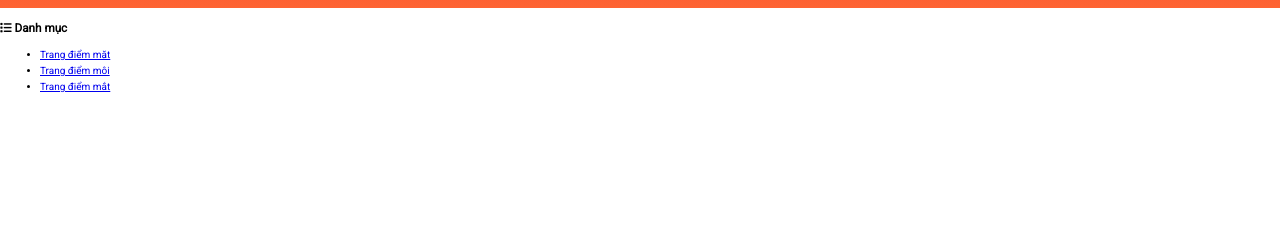
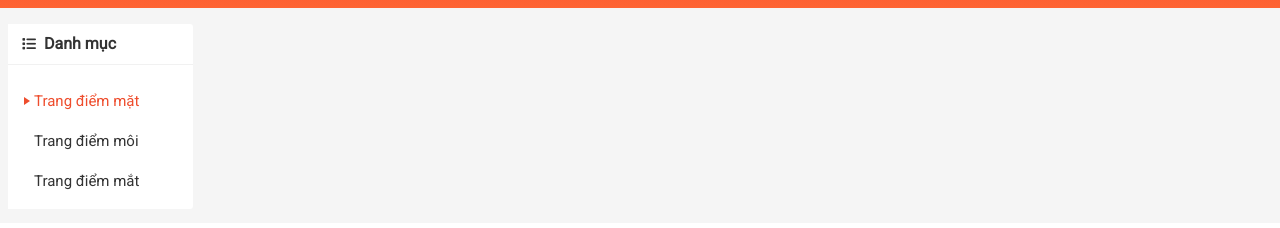
Before and after one commit to daovansangGit1/LearnCss, a plain HTML site: page index.html in a window 1280 px wide. Shown: the part 112-340 px from the top of the page. Drawn offline with nearby package versions, Linux system fonts and the light colour scheme.

Commit message:
#24 - Css cho phần danh mục sản phẩm

```diff
--- a/assets/css/main.css
+++ b/assets/css/main.css
@@ -864,3 +864,72 @@
 .navbar__user-item--color a{
     color: #06adb3;
 }
+
+/* App container body  */
+.app__container {
+    background-color: #F5F5F5;
+}
+
+.category {
+    padding-left: 8px;
+    background-color: var(--white-color);
+    background-clip: content-box;
+    border-radius: 3px;
+    margin-bottom: 14px;
+}
+
+.category__heading {
+    color: var(--text-color);
+    font-size: 1.6rem;
+    font-weight: 600;
+    padding: 12px 14px;
+    border-bottom: 1px solid #f1f1f1;
+}
+
+.category__heading-icon {
+    font-size: 1.4rem;
+    margin-right: 4px;
+}
+
+.category-list {
+    list-style: none;
+    padding: 0 0 8px 0;
+    margin-left: 10px;
+    margin-top: 0;
+    margin-bottom: 0;
+}
+
+.category-item {
+
+}
+
+.category-item--active .category-item__link {
+    color: var(--primary-color);
+}
+
+.category-item--active .category-item__link::before {
+    content: '';
+    position: absolute;
+    top: 50%;
+    transform: translateY(-50%);
+    left: 6px;
+    border-width: 4px 6px;
+    border-style: solid;
+    border-color: transparent transparent transparent var(--primary-color);
+}
+
+.category-item__link {
+    text-decoration: none;
+    color: var(--text-color);
+    font-size: 1.5rem;
+    display: block;
+    padding: 12px 16px;
+    position: relative;
+    right: 0;
+    transition: right linear .1s;
+}
+
+.category-item__link:hover {
+    right: -4px;
+    color: var(--primary-color);
+}
--- a/index.html
+++ b/index.html
@@ -322,13 +322,13 @@
             </div>
         </header>
 
-        <div class="container">
+        <div class="app__container">
             <div class="grid">
                 <div class="grid__row">
                     <div class="grid__column-2">
                         <nav class="category">
                             <h3 class="category__heading">
-                                <i class="fas fa-list"></i>
+                                <i class="category__heading-icon fas fa-list"></i>
                                 Danh mục
                             </h3>
 
```
